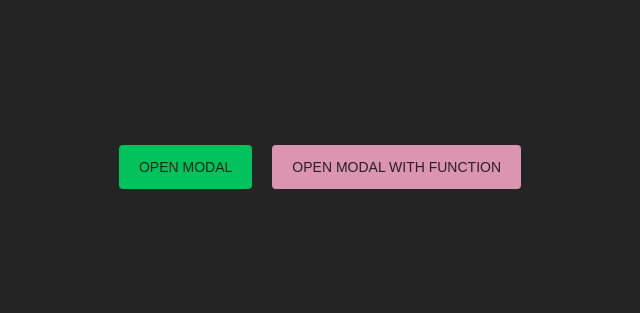
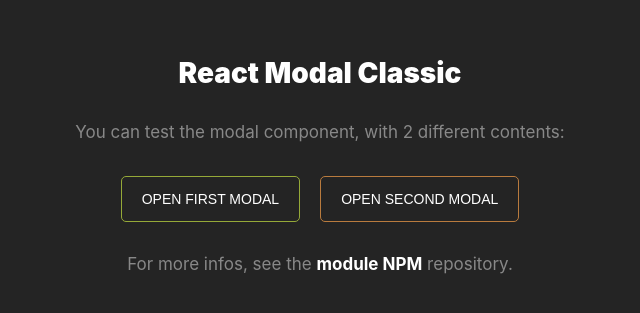
Before and after one commit to cypl/react-modal-classic, a React (Vite) app: page / in a window 1280 px wide. Shown: the part 233-546 px from the top of the page, without its empty margins (320-960 px from the left). Built offline with nearby package versions, Linux system fonts and the light colour scheme.

Commit message:
update content and styles

```diff
--- a/src/App.jsx
+++ b/src/App.jsx
@@ -1,48 +1,84 @@
 import React, { useContext } from 'react'
 import styled from "styled-components"
 import { ModalContext } from './lib/ModalContext'
-import ModalContentFirst from './ModalContentFirst'
-import ModalContentSecond from './ModalContentSecond'
+import ModalContentFirst from './components/ModalContentFirst'
+import ModalContentSecond from './components/ModalContentSecond'
 
 const App = () => {
 
     const { openModal } = useContext(ModalContext)
 
     return (
-        <main>
-            <Button onClick={() => openModal(<ModalContentFirst/>)} className="normal">Open modal</Button>
-            <Button onClick={() => openModal(<ModalContentSecond/>, { closebutton: "in", size: "l" })} className="function">Open modal with function</Button>
-        </main>
+        <Main>
+            <h1 className="app_title">React Modal Classic</h1>
+            <p>You can test the modal component, with 2 different contents:</p>
+            <ButtonsWrapper>
+                <Button onClick={() => openModal(<ModalContentFirst/>)} className="leaf">Open first modal</Button>
+                <Button onClick={() => openModal(<ModalContentSecond/>, { closebutton: "in", size: "l" })} className="robin">Open second modal</Button>
+            </ButtonsWrapper>
+            <p>For more infos, see the <a href="https://www.npmjs.com/package/react-modal-classic" target="_blank" rel="noreferrer">module NPM</a> repository.</p>
+        </Main>
     )
 }
 
 export default App
 
+const Main = styled.main`
+    text-align:center;
+    & .app_title{
+        font-size:28px;
+        line-height:1.2;
+        font-weight:900;
+        color:#fff;
+        margin:0 0 30px 0;
+    }
+    & p{
+        margin:0;
+        color:#888;
+        & a{
+            color:#fff;
+            text-decoration:none;
+            font-weight:700;
+            border-bottom:1px solid transparent;
+            transition:0.1s border-color ease-in-out;
+            &:hover{
+                border-bottom:1px solid #b97b3e;
+                transition:0.1s border-color ease-in-out;
+            }
+        }
+    }
+
+`
+const ButtonsWrapper = styled.div`
+    display:flex;
+    justify-content:center;
+    padding: 30px 0;
+`
 const Button = styled.button`
     text-transform:uppercase;
     font-size:14px;
     line-height:1;
     padding:15px 20px;
-    border-radius:4px;
+    border-radius:5px;
     border:none;
     margin:0 10px;
     cursor:pointer;
     color:#fff;
-    &.normal{
-        color:#072817;
-        background-color:#00c35e;
+    &.leaf{
+        border:1px solid #95a938;
+        background-color:transparent;
         transition:0.1s background-color ease-in-out;
         &:hover{
-            background-color:#157845;
+            background-color:#4c590d;
             transition:0.1s background-color ease-in-out;
         }
     }
-    &.function{
-        color:#282023;
-        background-color:#dc95ae;
+    &.robin{
+        border:1px solid #b97b3e;
+        background-color:transparent;
         transition:0.1s background-color ease-in-out;
         &:hover{
-            background-color:#90576b;
+            background-color:#59310d;
             transition:0.1s background-color ease-in-out;
         }
     }
```
